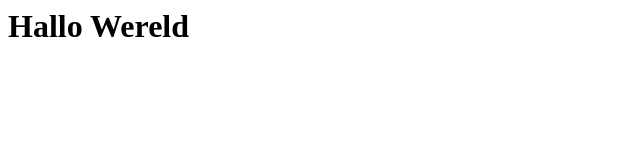
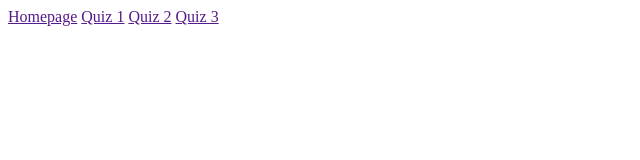
Before and after one commit to HerpieDerpieee/LJ1-Quizzy, a plain HTML site: page website/index.html in a window 1280 px wide. Shown: the whole page, without its empty margins (0-640 px from the left). Drawn offline with Linux system fonts and the light colour scheme.

Commit message:
index template

```diff
--- a/website/index.html
+++ b/website/index.html
@@ -1,7 +1,20 @@
-<html>
-  <head>
-  </head>
-  <body>
-    <h1>Hallo Wereld</h1>
-  </body>
+<!DOCTYPE html>
+<html lang="en">
+<head>
+    <meta charset="UTF-8">
+    <meta http-equiv="X-UA-Compatible" content="IE=edge">
+    <meta name="viewport" content="width=device-width, initial-scale=1.0">
+    <title>Quizzy - Tekenfilms</title>
+</head>
+<body>
+    <div id="nav">
+        <a href="">Homepage</a>
+        <a href="">Quiz 1</a>
+        <a href="">Quiz 2</a>
+        <a href="">Quiz 3</a>
+    </div>
+    <div id="main">
+
+    </div>
+</body>
 </html>
```
